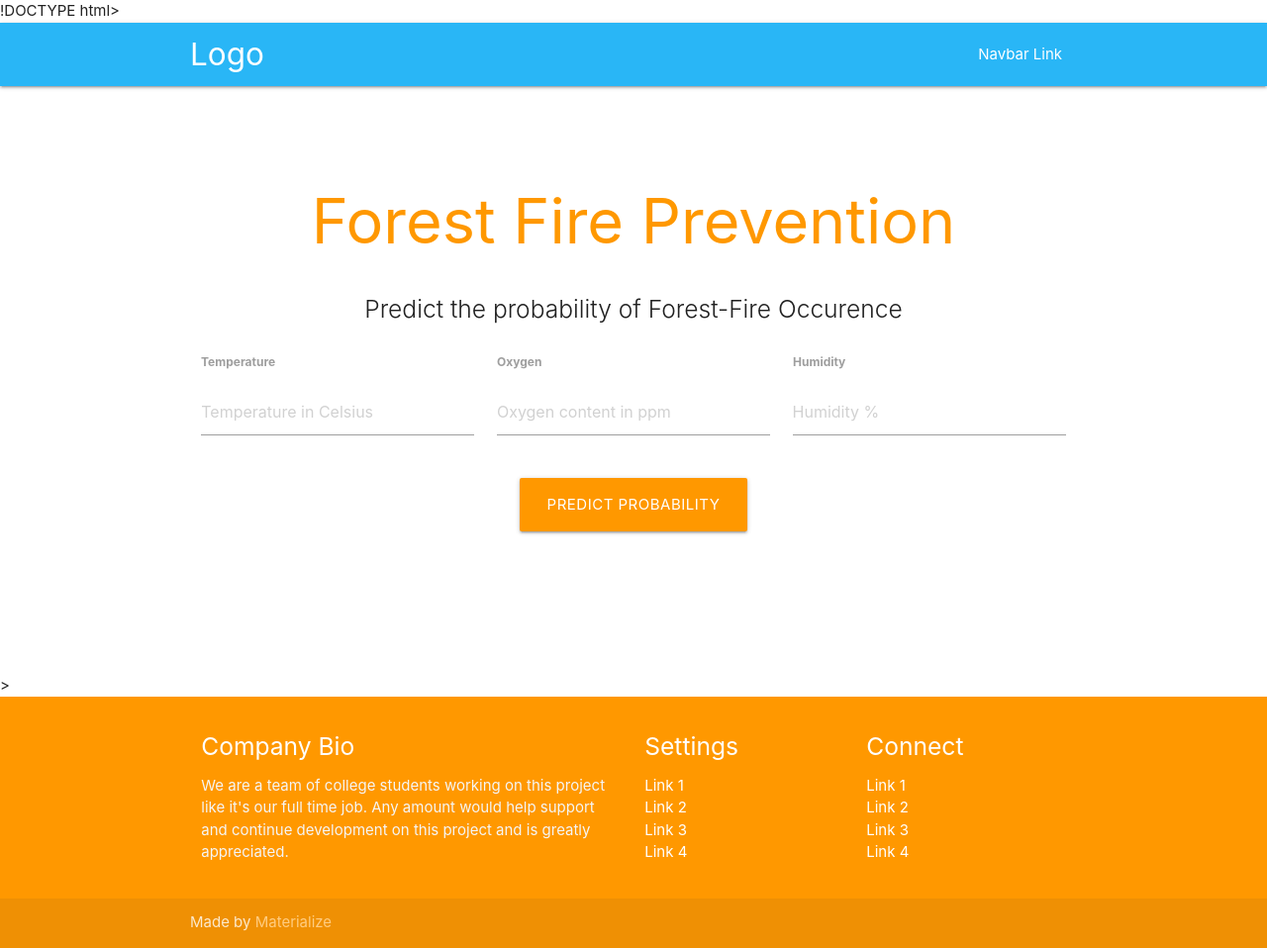
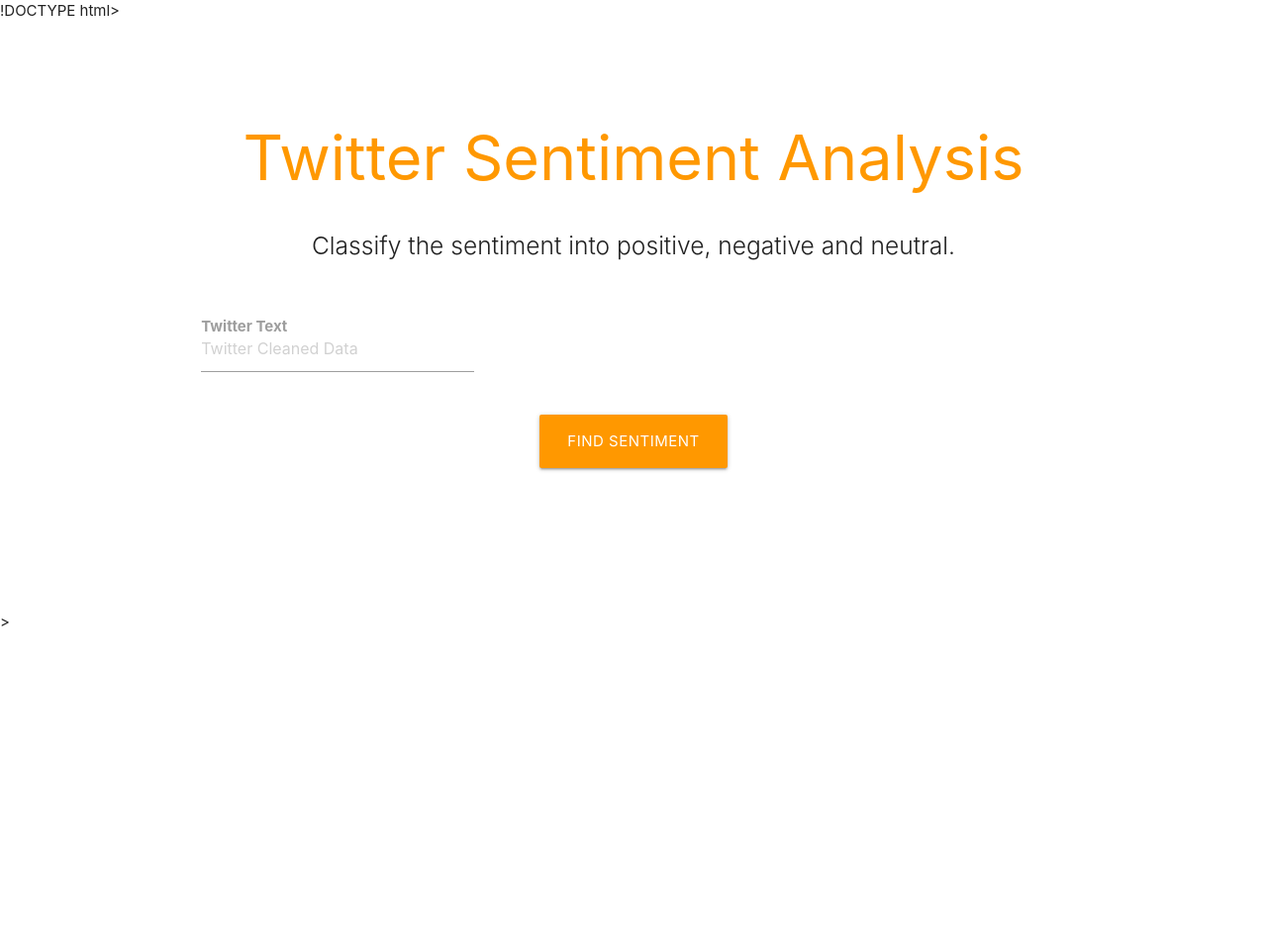
Before and after one commit to the-trickster/Sentiment-Analysis, a Flask app: page / in a window 1280 px wide. Shown: the whole page at 99% size. After the commit the page ends 633 px from the top, so only its background shows below. Run offline with Flask 2, Linux system fonts and the light colour scheme; parts of the project's set-up code (start-up, migrations or seed data) failed here and were passed over; some libraries are stand-ins or nearby versions.

Commit message:
index updated

```diff
--- a/templates/index.html
+++ b/templates/index.html
@@ -3,7 +3,7 @@
 <head>
   <meta http-equiv="Content-Type" content="text/html; charset=UTF-8"/>
   <meta name="viewport" content="width=device-width, initial-scale=1, maximum-scale=1.0"/>
-  <title>Starter Template - Materialize</title>
+  <title>Twitter Sentiment Analysis</title>
 
   <!-- CSS  -->
   <link href="https://fonts.googleapis.com/icon?family=Material+Icons" rel="stylesheet">
@@ -12,26 +12,13 @@
 </head>
 
 <body>
-  <nav class="light-blue lighten-1" role="navigation">
-    <div class="nav-wrapper container"><a id="logo-container" href="#" class="brand-logo">Logo</a>
-      <ul class="right hide-on-med-and-down">
-        <li><a href="#">Navbar Link</a></li>
-      </ul>
-
-      <ul id="nav-mobile" class="sidenav">
-        <li><a href="#">Navbar Link</a></li>
-      </ul>
-      <a href="#" data-target="nav-mobile" class="sidenav-trigger"><i class="material-icons">menu</i></a>
-    </div>
-  </nav>
-
 
   <div class="section no-pad-bot" id="index-banner">
     <div class="container">
       <br><br>
-      <h1 class="header center orange-text">Forest Fire Prevention</h1>
+      <h1 class="header center orange-text">Twitter Sentiment Analysis</h1>
       <div class="row center">
-        <h5 class="header col s12 light">Predict the probability of Forest-Fire Occurence
+        <h5 class="header col s12 light">Classify the sentiment into positive, negative and neutral.
         <br>
         </h5>
       </div>
@@ -40,30 +27,16 @@
     <form action='/predict' method="post" class="col s12">
       <div class="row">
         <div class="input-field col s4">
-            <label for="first_name"><b>Temperature</b></label>
+            <label for="first_name"><b>Twitter Text</b></label>
             <br>
-          <input placeholder="Temperature in Celsius" name="Temperature" id="first_name" type="text" class="validate">
-        </div>
-        <div class="input-field col s4">
-
-          <label for="last_name"><b>Oxygen </b></label>
-            <br>
-          <input id="last_name" name="Oxygen" placeholder="Oxygen content in ppm"  type="text" class="validate">
-
-        </div>
-
-        <div class="input-field col s4">
-            <label for="_name"><b>Humidity</b></label>
-            <br>
-          <input id="_name" name="Humidity" placeholder="Humidity %" type="text" class="validate">
-
+          <input placeholder="Twitter Cleaned Data" name="Temperature" id="first_name" type="text" class="validate">
         </div>
 
       </div>
 
       <div class="row center">
 
-          <button type="submit" class="btn-large waves-effect waves-light orange">Predict Probability</button>
+          <button type="submit" class="btn-large waves-effect waves-light orange">Find Sentiment</button>
       </div>
     </form>
       </div>
@@ -79,47 +52,6 @@
   </div>
   </div>>
 
-  <footer class="page-footer orange">
-    <div class="container">
-      <div class="row">
-        <div class="col l6 s12">
-          <h5 class="white-text">Company Bio</h5>
-          <p class="grey-text text-lighten-4">We are a team of college students working on this project like it's our full time job. Any amount would help support and continue development on this project and is greatly appreciated.</p>
-
-
-        </div>
-        <div class="col l3 s12">
-          <h5 class="white-text">Settings</h5>
-          <ul>
-            <li><a class="white-text" href="#!">Link 1</a></li>
-            <li><a class="white-text" href="#!">Link 2</a></li>
-            <li><a class="white-text" href="#!">Link 3</a></li>
-            <li><a class="white-text" href="#!">Link 4</a></li>
-          </ul>
-        </div>
-        <div class="col l3 s12">
-          <h5 class="white-text">Connect</h5>
-          <ul>
-            <li><a class="white-text" href="#!">Link 1</a></li>
-            <li><a class="white-text" href="#!">Link 2</a></li>
-            <li><a class="white-text" href="#!">Link 3</a></li>
-            <li><a class="white-text" href="#!">Link 4</a></li>
-          </ul>
-        </div>
-      </div>
-    </div>
-    <div class="footer-copyright">
-      <div class="container">
-      Made by <a class="orange-text text-lighten-3" href="http://materializecss.com">Materialize</a>
-      </div>
-    </div>
-  </footer>
-
-
-  <!--  Scripts-->
-  <script src="https://code.jquery.com/jquery-2.1.1.min.js"></script>
-  <script src=".js/materialize.js"></script>
-  <script src="js/init.js"></script>
 
   </body>
 </html>
```
